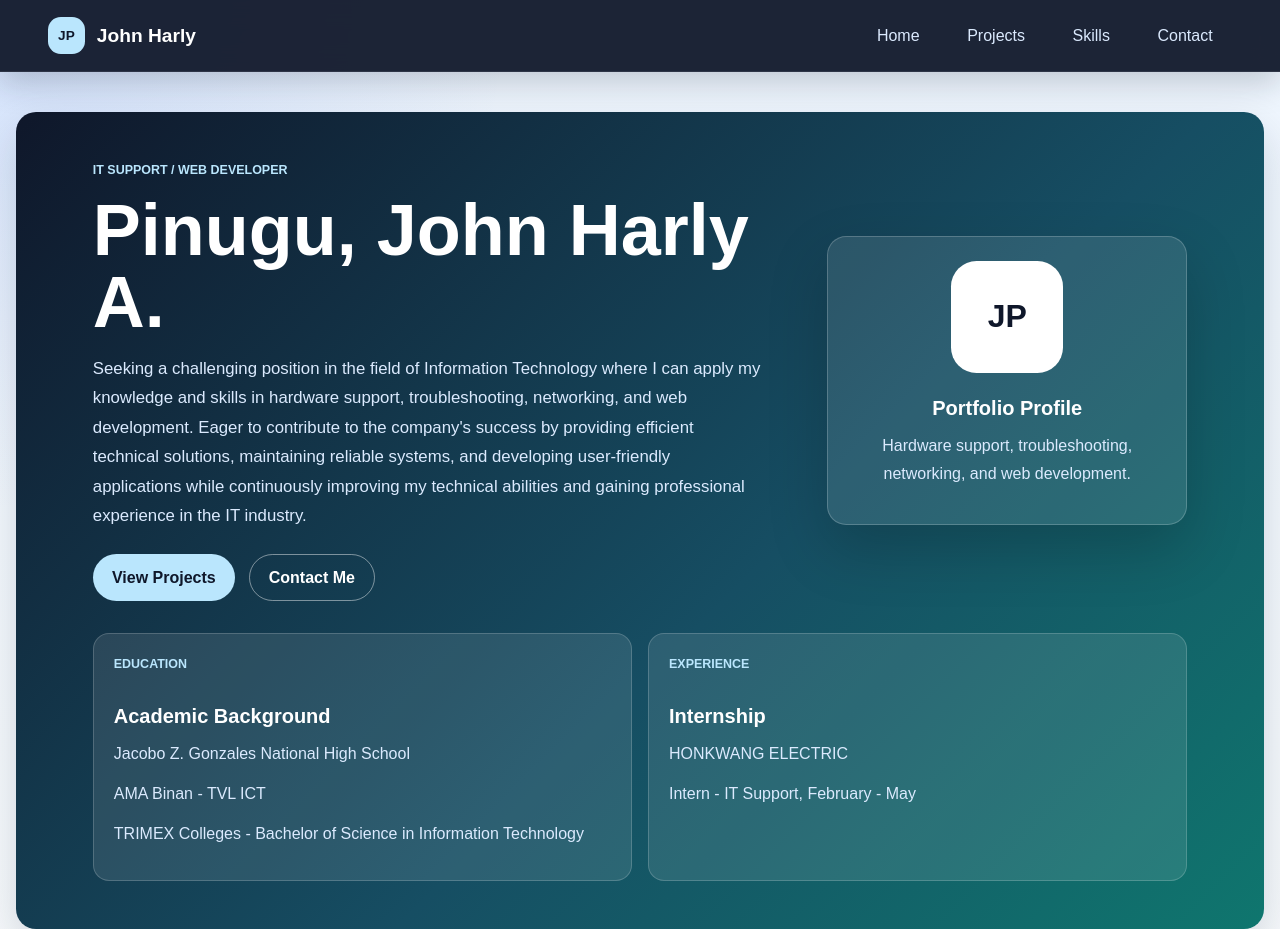
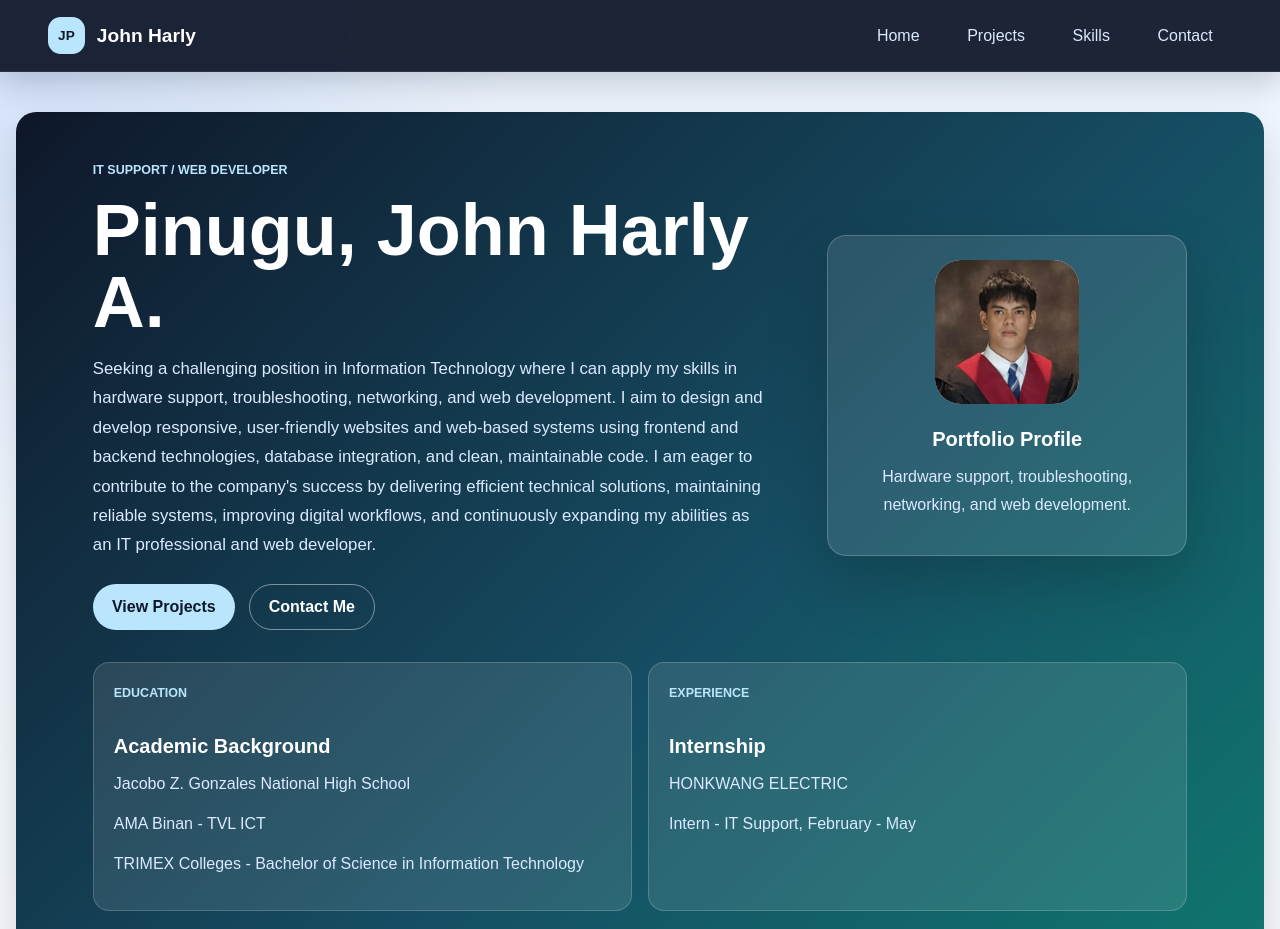
Before and after one commit to pinugujohnharly-crypto/Portfolio, a plain HTML site: page index.html in a window 1280 px wide. Shown: the top 929 px of the page. Drawn offline with Linux system fonts and the light colour scheme.

Commit message:
update
update switched  description and intro

```diff
--- a/dashboard.css
+++ b/dashboard.css
@@ -220,16 +220,14 @@ body.modal-open {
 }
 
 .profile-avatar {
-    display: grid;
-    place-items: center;
-    width: 7rem;
-    height: 7rem;
+    display: block;
+    width: 9rem;
+    height: 9rem;
     margin: 0 auto 1rem;
-    color: #0f172a;
-    font-size: 2rem;
-    font-weight: 900;
     background: #ffffff;
     border-radius: 1.6rem;
+    object-fit: cover;
+    object-position: center 22%;
 }
 
 .info-grid {
--- a/index.html
+++ b/index.html
@@ -24,7 +24,7 @@
                 <div>
                     <p class="eyebrow">IT Support / Web Developer</p>
                     <h1>Pinugu, John Harly A.</h1>
-                    <p class="profile-intro">Seeking a challenging position in the field of Information Technology where I can apply my knowledge and skills in hardware support, troubleshooting, networking, and web development. Eager to contribute to the company's success by providing efficient technical solutions, maintaining reliable systems, and developing user-friendly applications while continuously improving my technical abilities and gaining professional experience in the IT industry.</p>
+                    <p class="profile-intro">Seeking a challenging position in Information Technology where I can apply my skills in hardware support, troubleshooting, networking, and web development. I aim to design and develop responsive, user-friendly websites and web-based systems using frontend and backend technologies, database integration, and clean, maintainable code. I am eager to contribute to the company's success by delivering efficient technical solutions, maintaining reliable systems, improving digital workflows, and continuously expanding my abilities as an IT professional and web developer.</p>
                     <div class="hero-actions">
                         <a href="#projects">View Projects</a>
                         <a href="#contact">Contact Me</a>
@@ -32,7 +32,7 @@
                 </div>
 
                 <div class="profile-card">
-                    <div class="profile-avatar">JP</div>
+                    <img class="profile-avatar" src="profile-photo.jpg" alt="Portrait of John Harly Pinugu">
                     <h3>Portfolio Profile</h3>
                     <p>Hardware support, troubleshooting, networking, and web development.</p>
                 </div>
```
Also changed, not shown: profile-photo.jpg (added), skill-logos-clean/firebase.png, skill-logos-clean/php.png.
